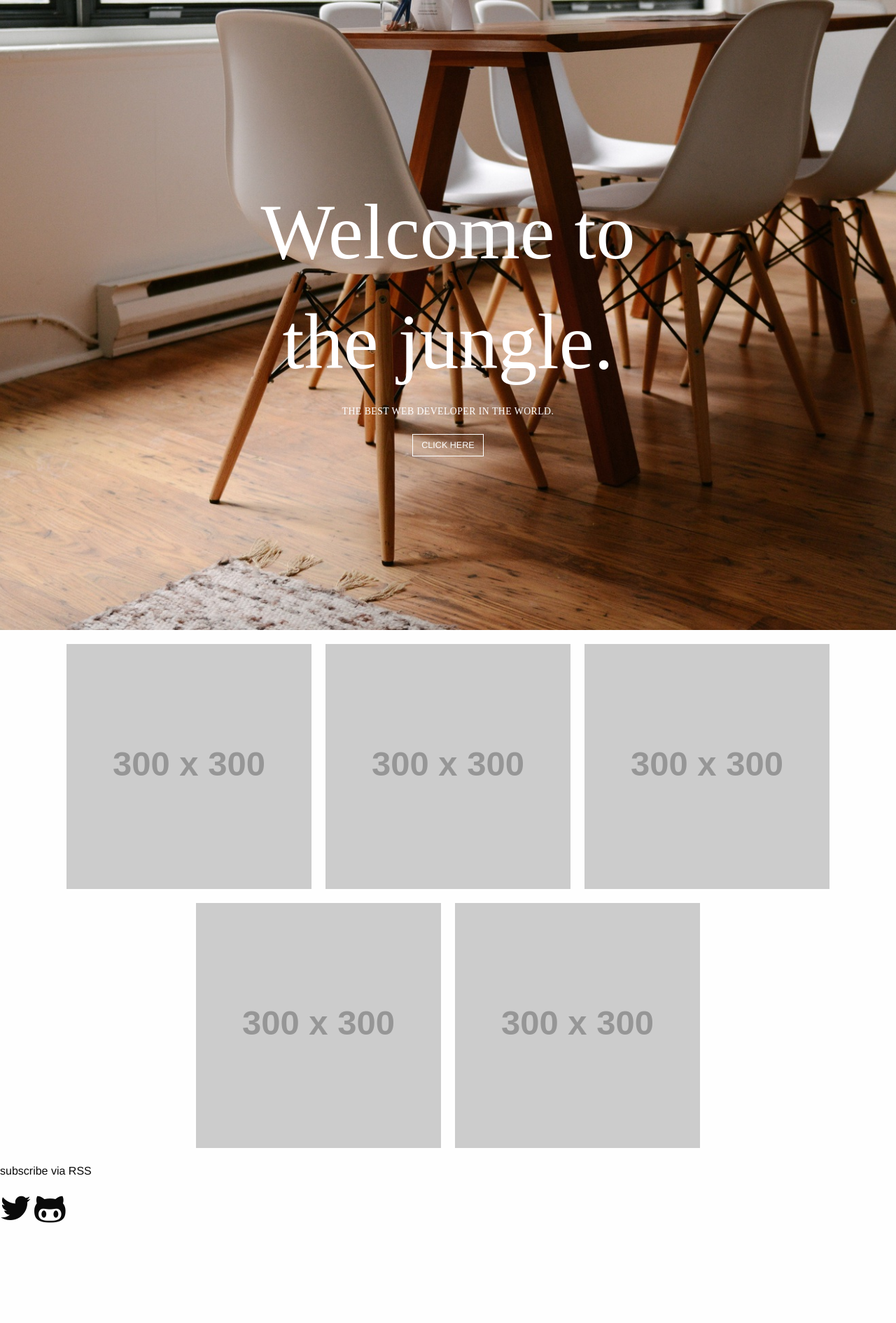
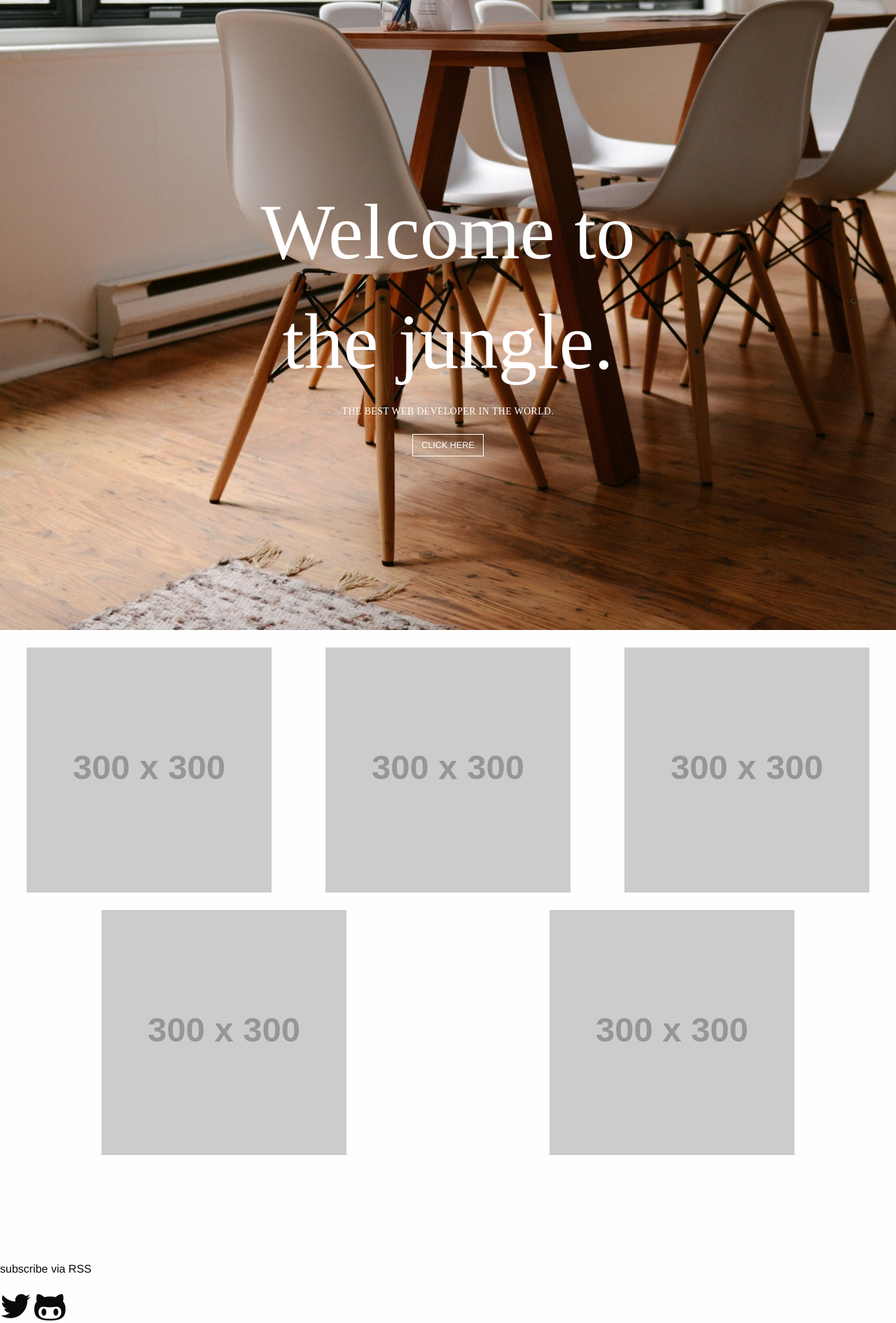
Before and after one commit to ezeikel/ezeikel-personal-blog-web, a Jekyll site: the page built from index.html, in a window 1280 px wide. Shown: the whole page at 70% size. Built offline with Jekyll 4.4.1, drawn with Linux system fonts in a browser that asks for light colours; nearby versions of some CDN libraries; the list of posts is cut into pages by our own code; before the commit the page ends 1750 px from its top, so only the background shows below that.

Commit message:
Auto margin for posts. Need to fix body closing too early.

```diff
--- a/_sass/objects/_post-card.scss
+++ b/_sass/objects/_post-card.scss
@@ -1,19 +1,33 @@
-.posts-grid {
-  display: flex;
-  justify-content: center;
-  align-items: flex-start;
-  flex-wrap: wrap;
-  margin: 10px;
+.home {
   &:after {
     content: "";
-    display: table;
+    display: block;
+    clear: both;
+  }
+}
+
+.posts-grid {
+  float: left;
+  display: flex;
+  flex-direction: row;
+  flex-wrap: wrap;
+  //align-items: center;
+  align-content: flex-start;
+  height: 100vh;
+  //font-size: 0;
+  //margin: 10px;
+  &:after {
+    content: "";
+    display: block;
     clear: both;
   }
   .grid-item {
     position: relative;
     display: table;
-    margin: 10px;
+    margin: 0 auto;
+    margin-top: 25px;
     width: 350px;
+    max-width: 100%;
     overflow: hidden;
     &:hover .grid-item__text {
       transform: translateY(0%);
```
